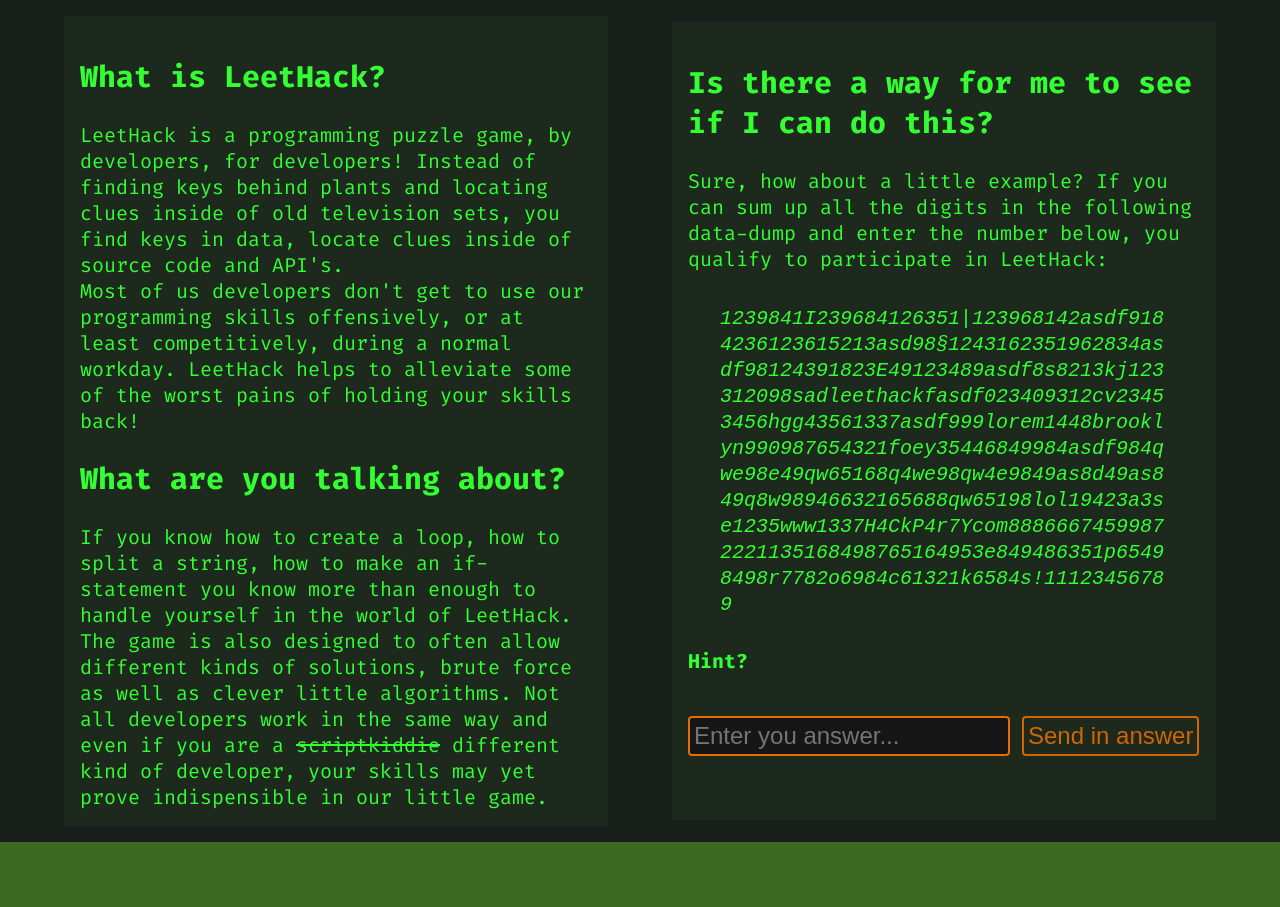
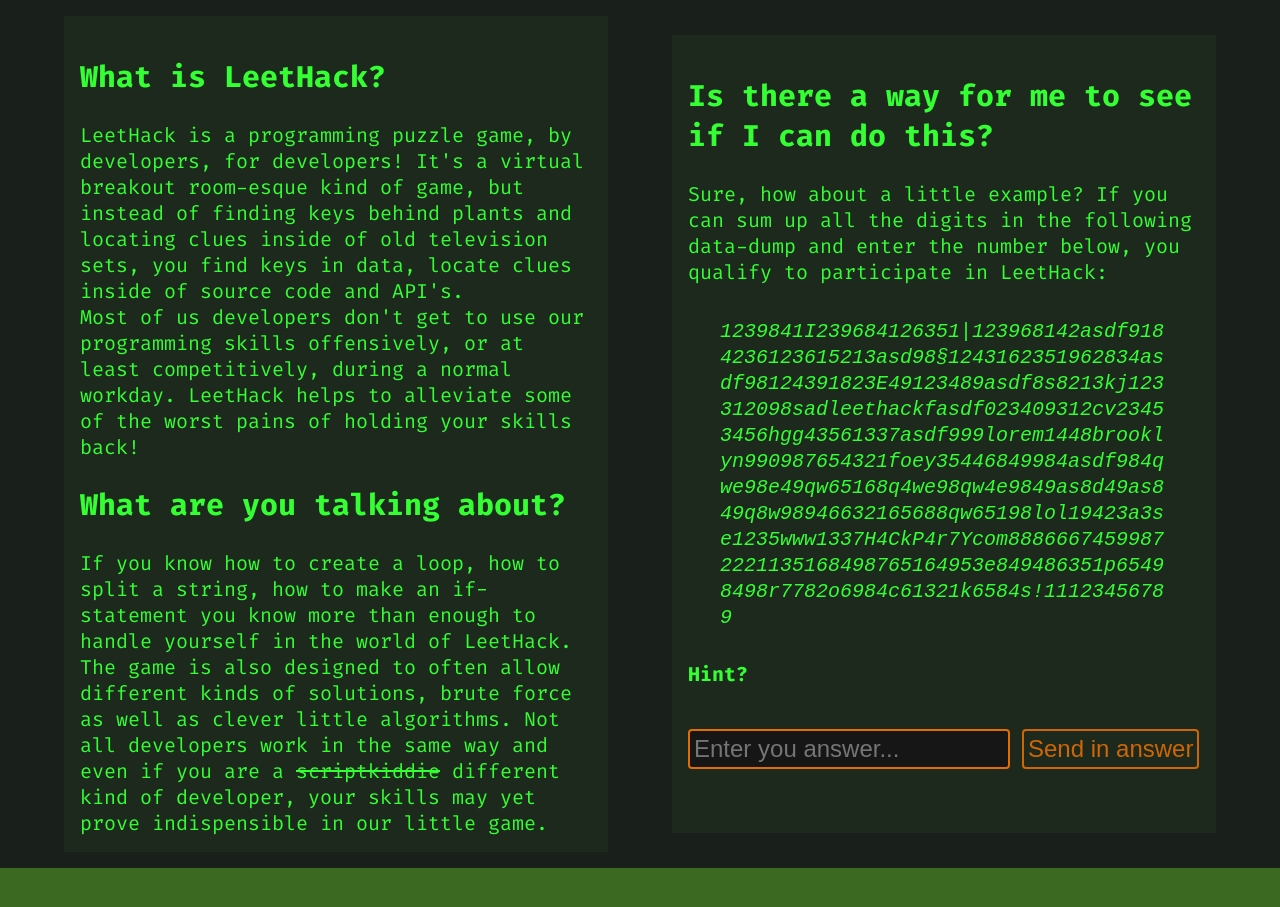
Before and after one commit to Morkalork/leethack.party, a Svelte app: page / in a window 1280 px wide. Shown: the part 800-1707 px from the top of the page. Built offline with nearby package versions, Linux system fonts and the light colour scheme.

Commit message:
Updated text in the What-section

```diff
--- a/src/components/pages/What.svelte
+++ b/src/components/pages/What.svelte
@@ -8,9 +8,9 @@
       <h2>What is LeetHack?</h2>
       <p>
         LeetHack is a programming puzzle game, by developers, for developers!
-        Instead of finding keys behind plants and locating clues inside of old
-        television sets, you find keys in data, locate clues inside of source
-        code and API's.
+        It's a virtual breakout room-esque kind of game, but instead of finding
+        keys behind plants and locating clues inside of old television sets, you
+        find keys in data, locate clues inside of source code and API's.
       </p>
       <p>
         Most of us developers don't get to use our programming skills
```
